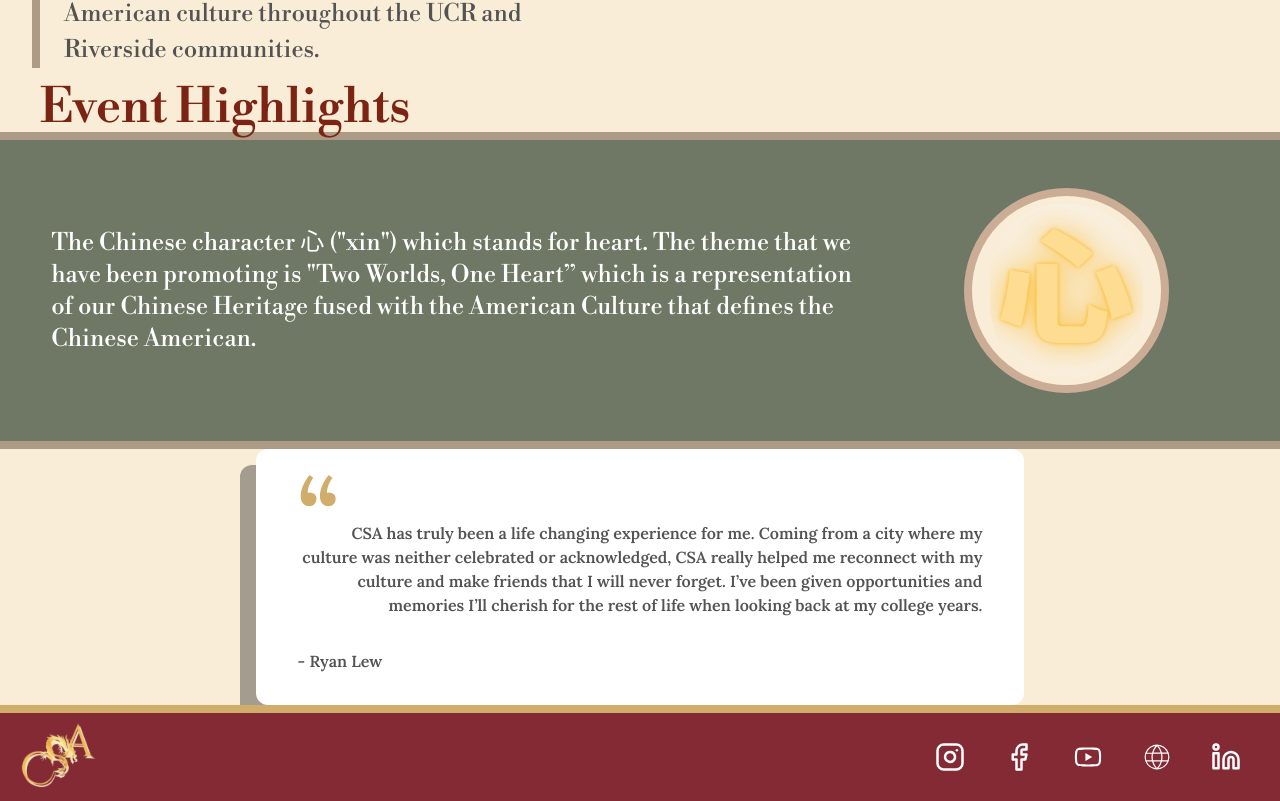
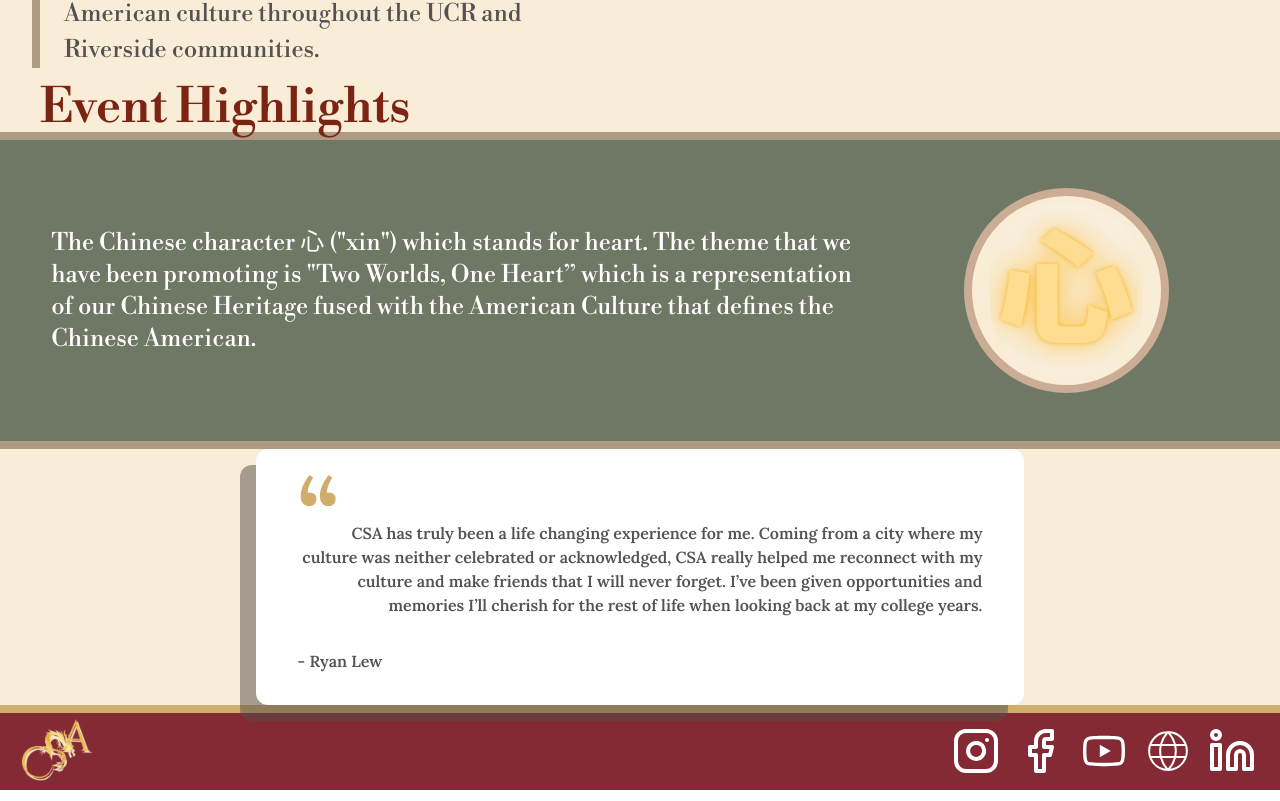
Before and after one commit to acm-ucr/csa-website, a Next.js app: page / in a window 1280 px wide. Shown: the part 383-1184 px from the top of the page. Built offline with nearby package versions, Linux system fonts and the light colour scheme.

Commit message:
Updating files with class changes

```diff
--- a/src/components/Footer.tsx
+++ b/src/components/Footer.tsx
@@ -6,17 +6,17 @@ import { icons } from "@/data/footerData";
 
 const Footer = () => {
   return (
-    <div className="relative bottom-0 flex h-24 w-full items-center justify-between border-t-8 border-csa-yellow-100 bg-csa-red-200 align-bottom">
+    <div className="flex items-center border-t-8 border-csa-yellow-100 bg-csa-red-200">
       <Link href="/">
-        <Image src={CsaLogo} alt="CSA_Logo" className="left-0 mx-5 w-20" />
+        <Image src={CsaLogo} alt="CSA_Logo" className="ml-5 w-[6vw]" />
       </Link>
 
-      <div className="absolute right-0 flex w-[50%] justify-evenly md:w-[30%]">
+      <div className="absolute right-0 flex gap-4 mr-6">
         {icons.map((icon, index) => (
           <Link
             href={icon.link}
             key={index}
-            className="inline-flex items-center justify-center text-3xl text-white hover:cursor-pointer hover:text-5xl hover:text-csa-yellow-300"
+            className="text-5xl text-white hover:text-csa-yellow-300"
           >
             {icon.image}
           </Link>
```
